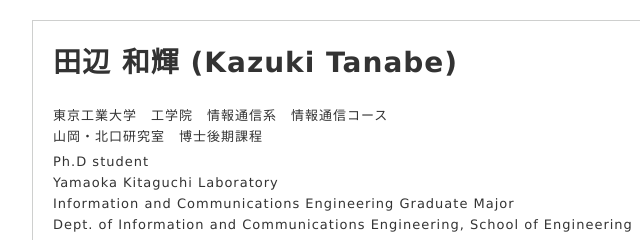
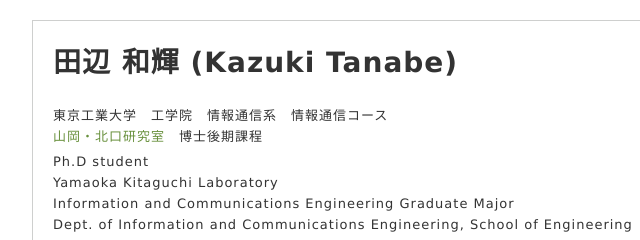
Before and after one commit to k-tanabe90/web, a plain HTML site: page index.html in a window 1280 px wide. Shown: the top 240 px of the page, 237-877 px from the left. Drawn offline with Linux system fonts and the light colour scheme.

Commit message:
Add link to Lab Website

```diff
--- a/index.html
+++ b/index.html
@@ -27,7 +27,7 @@
       </h1>
       <p>
 	東京工業大学　工学院　情報通信系　情報通信コース<br />
-	山岡・北口研究室　博士後期課程
+	<a href="https://www.net.ict.e.titech.ac.jp/">山岡・北口研究室</a>　博士後期課程
       </p>
       <p>
 	Ph.D student<br />
```
